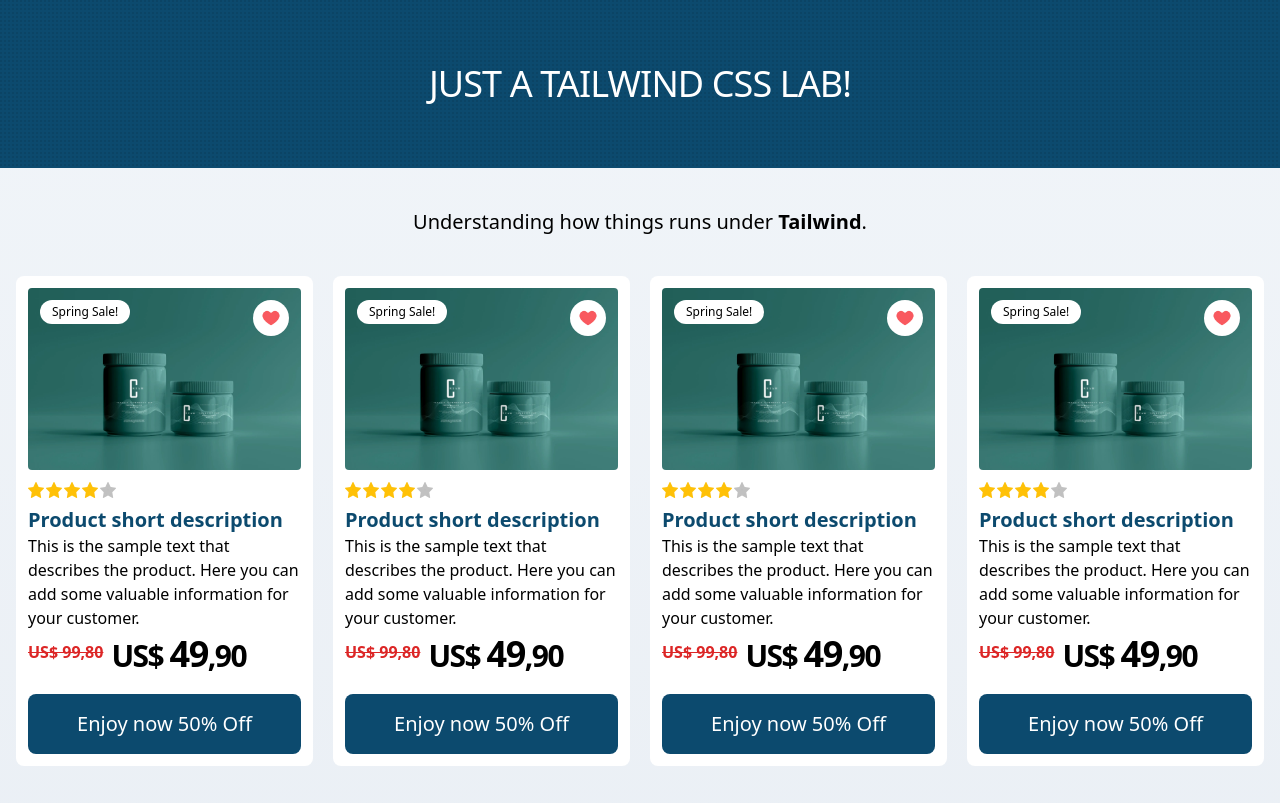
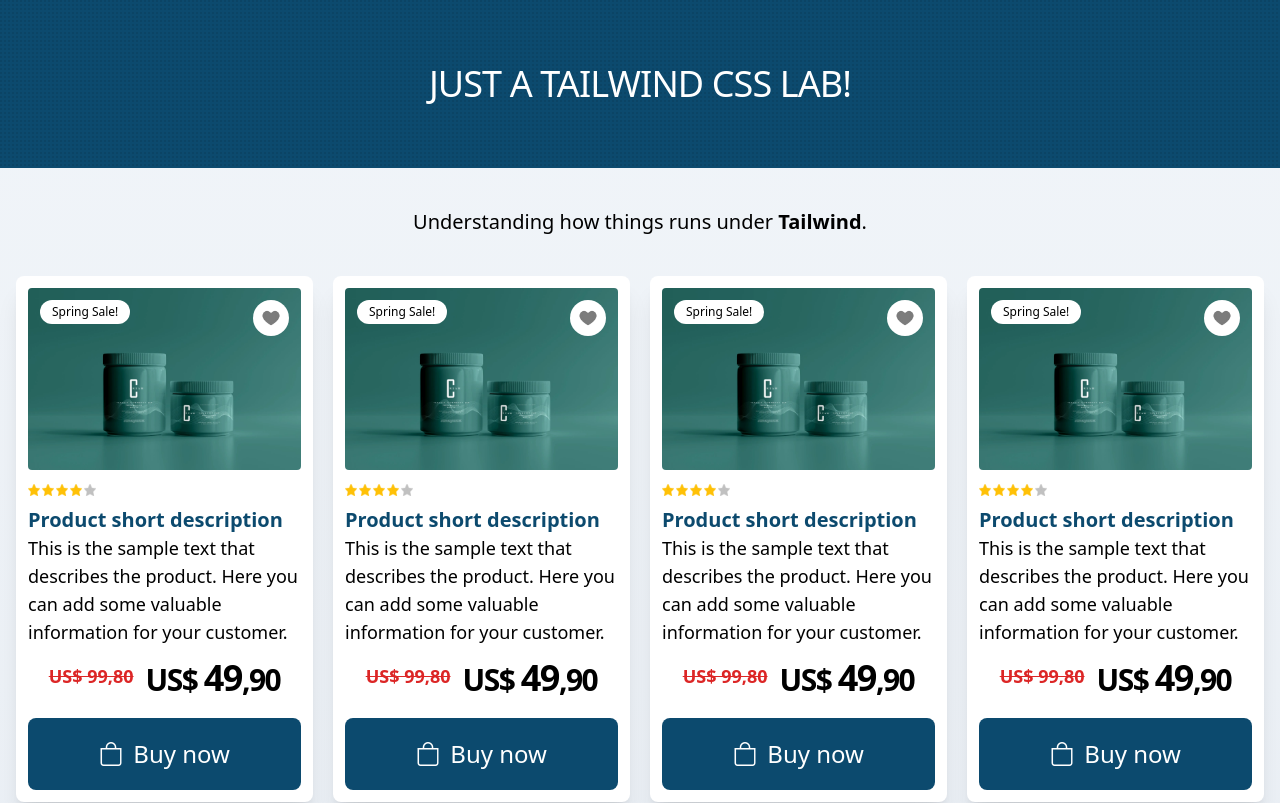
Before and after one commit to allrox/tailwind-study-a, a website: page index.html in a window 1280 px wide. Shown: the top 803 px of the page. Drawn offline with nearby package versions, Linux system fonts and the light colour scheme.

Commit message:
Ajustes em cards, tipografia e responsividade em tablets

```diff
--- a/index.html
+++ b/index.html
@@ -11,6 +11,7 @@
   <meta name="viewport" content="width=device-width, initial-scale=1.0">
   <meta property="og:image" content="https://lab.allrox.com.br/tailwind/og-image.webp"/>
   <link href="./src/output.css" rel="stylesheet">
+  <link rel="stylesheet" href="https://cdn.jsdelivr.net/npm/bootstrap-icons@1.11.3/font/bootstrap-icons.min.css">
 </head>
 <body class="bg-gradient-to-b from-slate-100 to-slate-200 h-full">
 
@@ -27,13 +28,13 @@
   </header>
 
   <section id="product-cards" class="mx-4">
-    <div class="container flex flex-col lg:flex-row mx-auto space-x-0 space-y-5 lg:space-x-5 lg:space-y-0 lg:mx-auto">
+    <div class="container flex flex-col lg:flex-row mx-auto space-x-0 space-y-8 lg:space-x-5 lg:space-y-0 lg:mx-auto">
 
       <div class="product-card">
         <div class="card-image-container">
           <div class="badge">Spring Sale!</div>
           <!-- <div class="bag-icon" src="" alt=""></div> -->
-          <img class="favorite-icon" src="./src/img/heart.webp" alt="">
+          <img class="favorite-icon disabled" src="./src/img/heart.webp" alt="">
           <img class="card-image" src="./src/img/sample-image.webp" alt="">
         </div>
         <div class="star-rating">
@@ -49,14 +50,14 @@
           <p class="old-price">US$ 99,80</p>
           <p class="pricing">US$ <span>49</span>,90</p>
         </div>
-        <button class="primary-button">Enjoy now 50% Off</button>
+        <button class="primary-button"><i class="bi bi-bag"></i> Buy now</button>
       </div>
 
       <div class="product-card">
         <div class="card-image-container">
           <div class="badge">Spring Sale!</div>
           <!-- <div class="bag-icon" src="" alt=""></div> -->
-          <img class="favorite-icon" src="./src/img/heart.webp" alt="">
+          <img class="favorite-icon disabled" src="./src/img/heart.webp" alt="">
           <img class="card-image" src="./src/img/sample-image.webp" alt="">
         </div>
         <div class="star-rating">
@@ -72,14 +73,14 @@
           <p class="old-price">US$ 99,80</p>
           <p class="pricing">US$ <span>49</span>,90</p>
         </div>
-        <button class="primary-button">Enjoy now 50% Off</button>
+        <button class="primary-button"><i class="bi bi-bag"></i> Buy now</button>
       </div>
 
       <div class="product-card">
         <div class="card-image-container">
           <div class="badge">Spring Sale!</div>
           <!-- <div class="bag-icon" src="" alt=""></div> -->
-          <img class="favorite-icon" src="./src/img/heart.webp" alt="">
+          <img class="favorite-icon disabled" src="./src/img/heart.webp" alt="">
           <img class="card-image" src="./src/img/sample-image.webp" alt="">
         </div>
         <div class="star-rating">
@@ -95,14 +96,14 @@
           <p class="old-price">US$ 99,80</p>
           <p class="pricing">US$ <span>49</span>,90</p>
         </div>
-        <button class="primary-button">Enjoy now 50% Off</button>
+        <button class="primary-button"><i class="bi bi-bag"></i> Buy now</button>
       </div>
 
       <div class="product-card">
         <div class="card-image-container">
           <div class="badge">Spring Sale!</div>
           <!-- <div class="bag-icon" src="" alt=""></div> -->
-          <img class="favorite-icon" src="./src/img/heart.webp" alt="">
+          <img class="favorite-icon disabled" src="./src/img/heart.webp" alt="">
           <img class="card-image" src="./src/img/sample-image.webp" alt="">
         </div>
         <div class="star-rating">
@@ -118,7 +119,7 @@
           <p class="old-price">US$ 99,80</p>
           <p class="pricing">US$ <span>49</span>,90</p>
         </div>
-        <button class="primary-button">Enjoy now 50% Off</button>
+        <button class="primary-button"><i class="bi bi-bag"></i> Buy now</button>
       </div>
 
     </div>
@@ -128,7 +129,7 @@
     <div>
       <h2 class="text-4xl text-center mb-8 font-semibold">Here's another section!</h2>
     </div>
-    <div class="flex flex-col space-y-10 mx-5 lg:flex-row lg:mx-auto lg:space-x-10 lg:space-y-0">
+    <div class="flex flex-col space-y-10 mx-5 lg:flex-row lg:mx-auto lg:space-x-8 lg:space-y-0">
       <div>
         <h3 class="text-2xl font-semibold mb-3">Some title</h3>
         <p><span class="font-bold">Lorem Ipsum is simply dummy text of the printing and typesetting industry.</span> Lorem Ipsum has been the industry's standard dummy text ever since the 1500s, when an unknown printer took a galley of type and scrambled it to make a type specimen book. It has survived not only five centuries, but also the leap into electronic typesetting, remaining essentially unchanged. It was popularised in the 1960s with the release of Letraset sheets containing Lorem Ipsum passages, and more recently with desktop publishing software like Aldus PageMaker including versions of Lorem Ipsum.</p>
@@ -147,7 +148,7 @@
   </section>
 
   <section id="content" class="mx-4">
-    <div class="container flex flex-col gap-5 lg:mx-auto lg:flex-row pt-10 pb-16 lg:gap-10">
+    <div class="container flex flex-col gap-8 lg:mx-auto lg:flex-row pt-10 pb-16 lg:gap-8">
 
       <div class="content-card">
         <div class="content-card-image">
--- a/tailwind.config.js
+++ b/tailwind.config.js
@@ -8,7 +8,7 @@ module.exports = {
     function ({ addComponents }) {
       addComponents({
         '.product-card': {
-          '@apply bg-white p-3 rounded-lg hover:shadow-xl': {},
+          '@apply bg-white p-3 rounded-lg shadow-xl': {},
         },
         '.card-image-container':{
           '@apply relative rounded-lg mb-3': {},
@@ -35,31 +35,34 @@ module.exports = {
           '@apply saturate-0': {},
         },
         '.star-rating img': {
-          '@apply w-4 h-4 hover:scale-110': {},
+          '@apply w-3 h-3 hover:scale-110': {},
         },
         '.old-price':{
-          '@apply text-base line-through text-red-600 font-bold':{},
+          '@apply text-base md:text-3xl lg:text-lg line-through text-red-600 font-bold me-1':{},
         },
         '.pricing': {
-          '@apply text-3xl text-center font-bold mt-1 tracking-tighter': {},
+          '@apply text-3xl md:text-5xl lg:text-3xl text-center font-bold mt-1 tracking-tighter items-start': {},
         },
         '.pricing span':{
-          '@apply text-4xl font-bold': {},
+          '@apply text-4xl md:text-6xl lg:text-4xl font-bold': {},
         },
         '.pricing-container':{
-          '@apply container flex flex-row items-center gap-2':{},
+          '@apply container flex flex-wrap items-center justify-center gap-2 pt-2':{},
         },
         '.card-title':{
-          '@apply text-xl font-bold text-sky-900': {},
+          '@apply text-xl md:text-3xl lg:text-xl font-bold text-sky-900': {},
         },
         '.card-description':{
-          '@apply text-base':{},
+          '@apply text-sm md:text-lg':{},
         },
         '.primary-button':{
-          '@apply rounded-lg w-full bg-sky-900 hover:bg-sky-800 text-white px-5 py-4 mt-5 text-xl': {},
+          '@apply rounded-lg w-full bg-sky-900 hover:bg-sky-800 text-white px-3 py-3 md:px-7 md:py-5 mt-5 text-xl md:text-2xl': {},
+        },
+        '.primary-button i':{
+          '@apply me-1': {},
         },
         '.content-card':{
-          '@apply p-4 pb-8 bg-white rounded-md hover:shadow-xl':{},
+          '@apply p-4 pb-8 bg-white rounded-md shadow-xl':{},
         },
         '.content-card-image': {
           '@apply relative': {},
```
Also changed, not shown: src/output.css.
